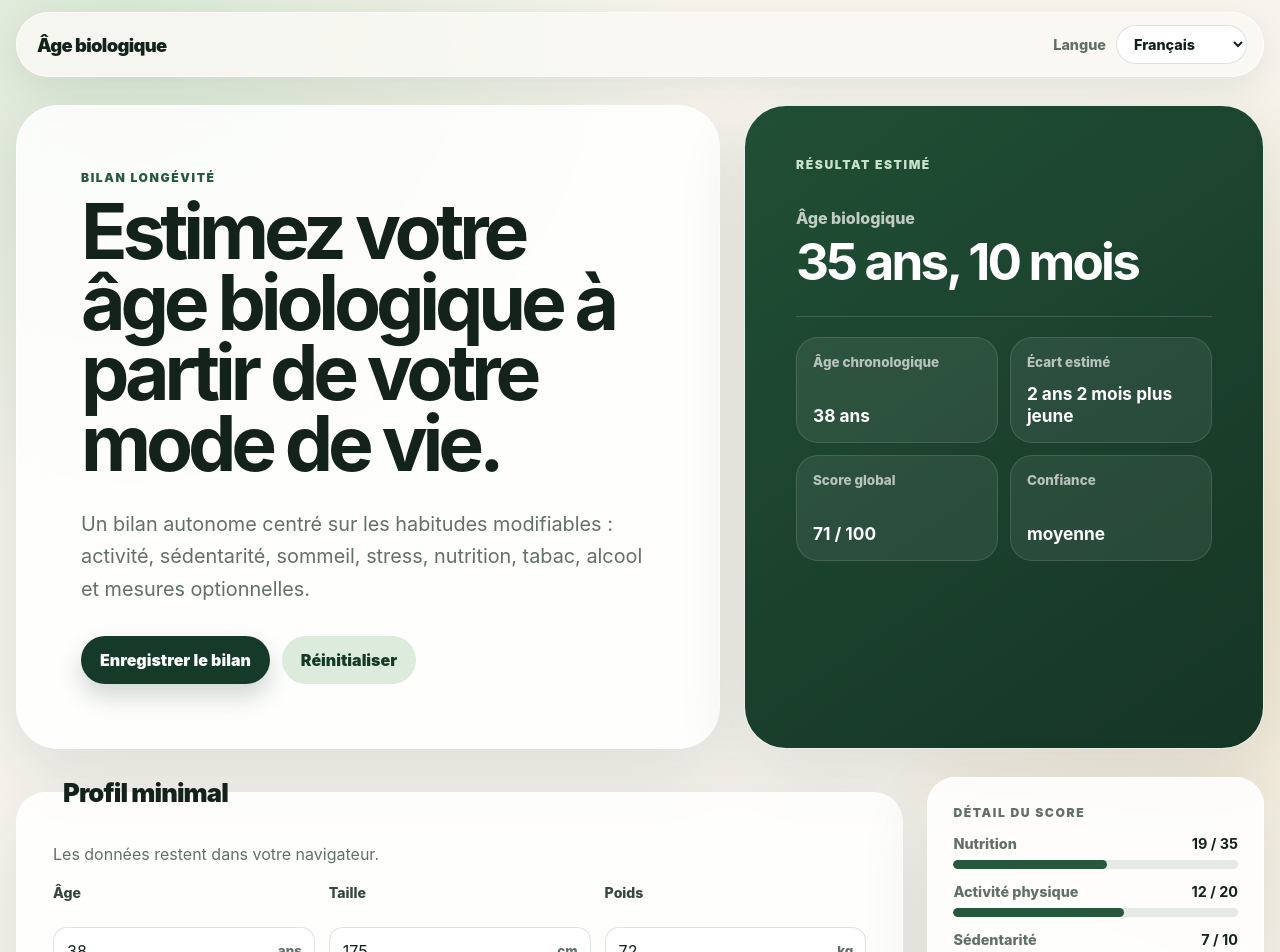
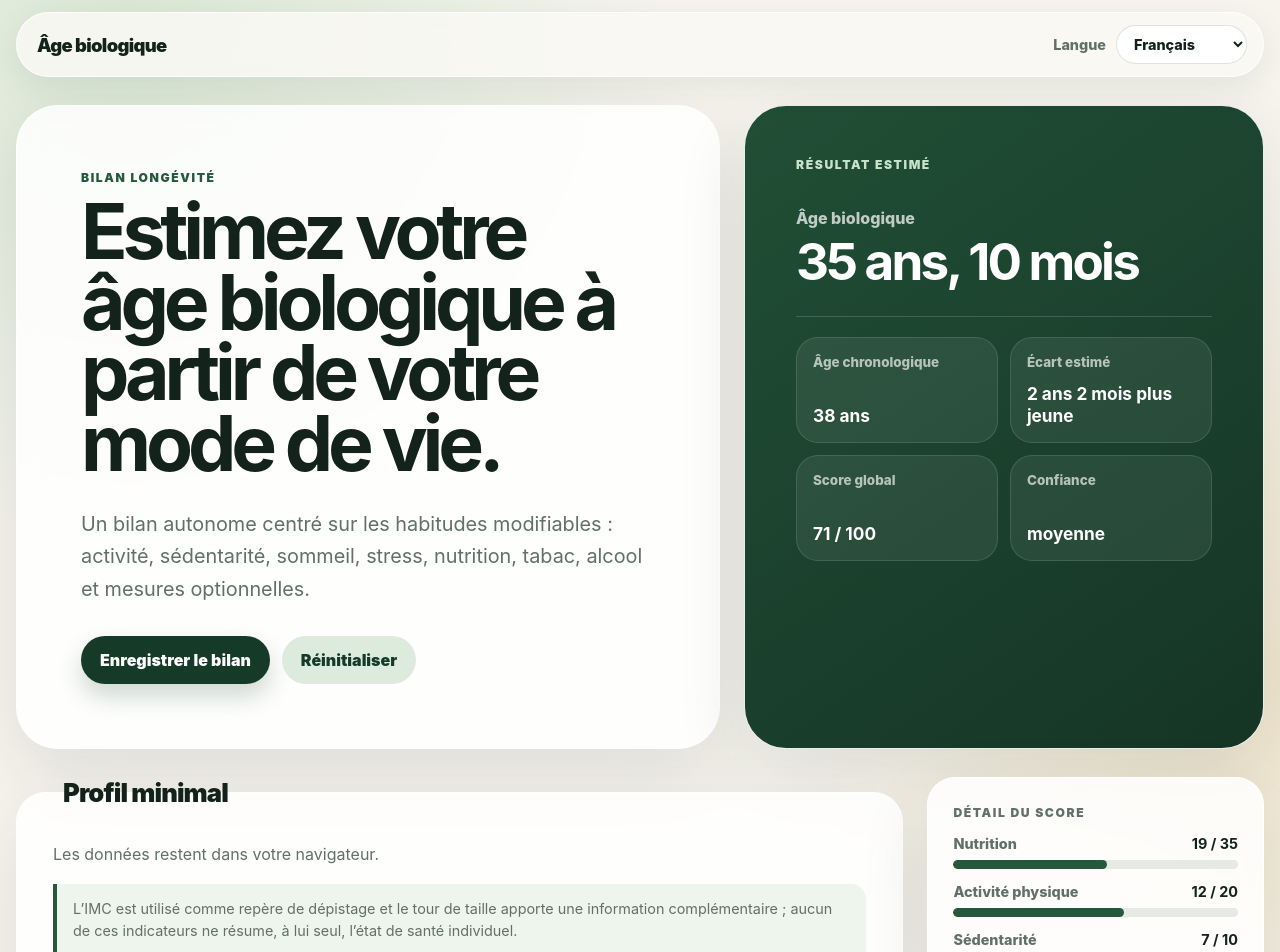
Before and after one commit to pharmaexport/BiologicalAge, a Next.js app: page / in a window 1280 px wide. Shown: the top 952 px of the page. Built offline with nearby package versions, Linux system fonts and the light colour scheme.

Commit message:
Afficher les sources sous chaque bloc du bilan

```diff
--- a/app/layout.tsx
+++ b/app/layout.tsx
@@ -1,5 +1,6 @@
 import type { Metadata } from "next";
 import "./globals.css";
+import { EvidenceNotes } from "./evidence-notes";
 
 export const metadata: Metadata = {
   title: "Biological Age — Longevity Check",
@@ -9,7 +10,10 @@
 export default function RootLayout({ children }: Readonly<{ children: React.ReactNode }>) {
   return (
     <html lang="fr">
-      <body>{children}</body>
+      <body>
+        {children}
+        <EvidenceNotes />
+      </body>
     </html>
   );
 }
```
